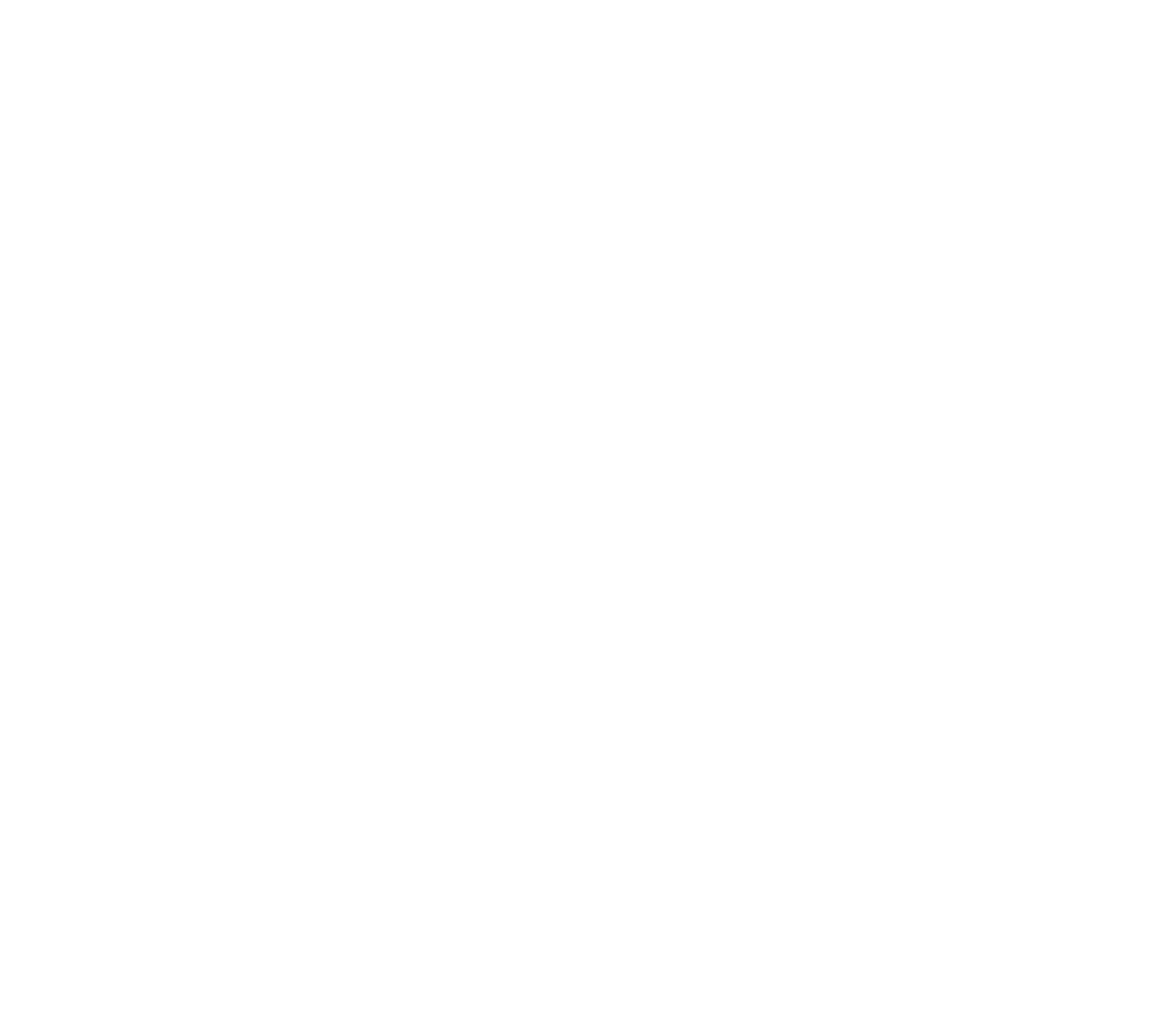
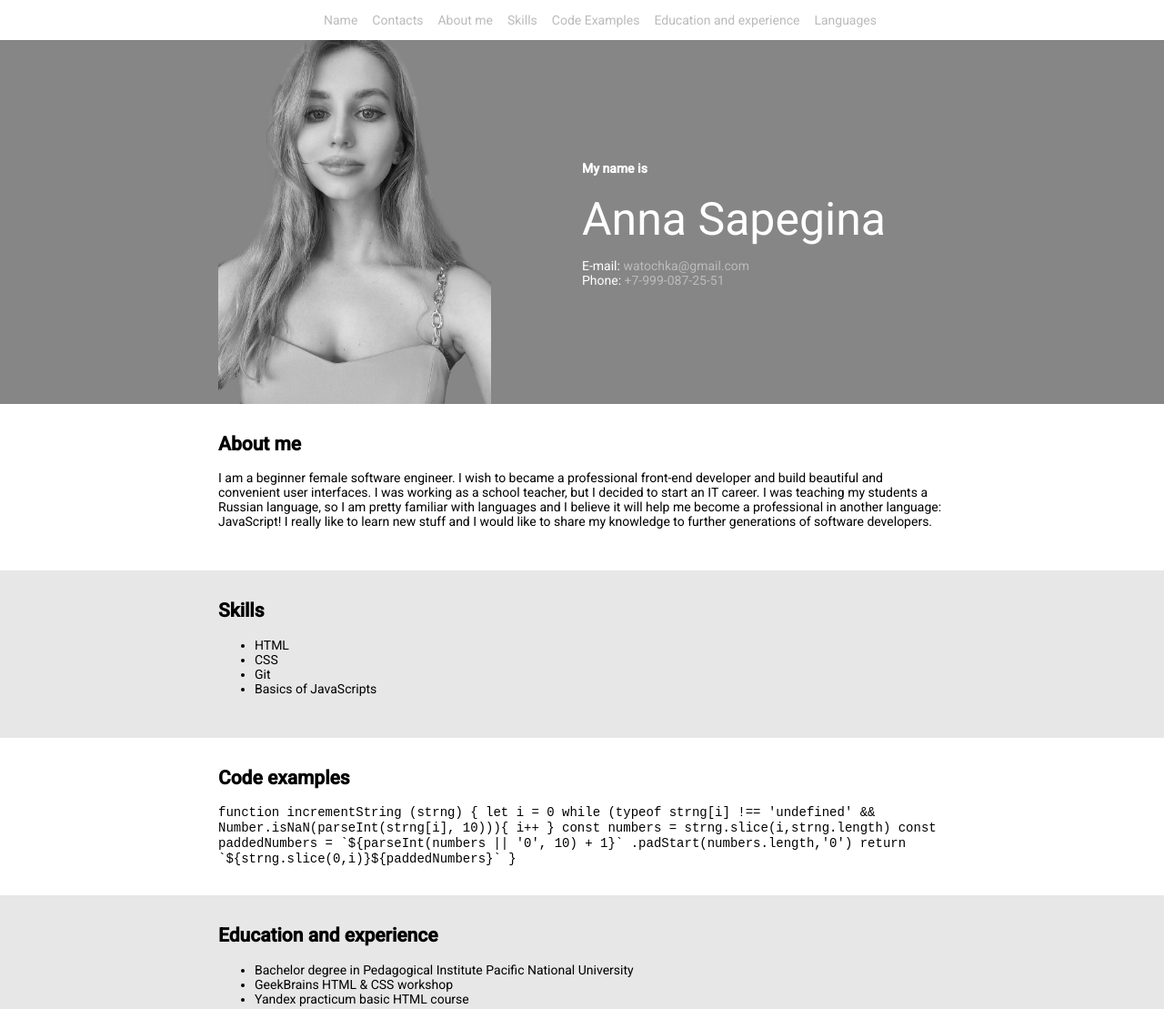
Before and after one commit to Waaatka/rsschool-cv, a plain HTML site: page index.html in a window 1280 px wide. Shown: the top 1109 px of the page at 91% size. Before the commit the page ends 800 px from the top, so only its background shows below. Drawn offline with Linux system fonts and the light colour scheme.

Commit message:
feat: basic cv markup

```diff
--- a/index.html
+++ b/index.html
@@ -3,7 +3,119 @@
 <head>
   <meta charset="UTF-8">
   <title>Title</title>
+  <link rel="preconnect" href="https://fonts.googleapis.com">
+  <link rel="preconnect" href="https://fonts.gstatic.com" crossorigin>
+  <link href="https://fonts.googleapis.com/css2?family=Roboto:wght@400;500&display=swap" rel="stylesheet">
+  <link rel="stylesheet" href="styles/styles.css">
 </head>
+
 <body>
+<header class="container">
+  <nav class="head-menu">
+    <ul>
+      <li>
+        <a href="">Name</a>
+      </li>
+      <li>
+        <a href="">Contacts</a>
+      </li>
+      <li>
+        <a href="">About me</a>
+      </li>
+      <li>
+        <a href="">Skills</a>
+      </li>
+      <li>
+        <a href="">Code Examples</a>
+      </li>
+      <li>
+        <a href="">Education and experience</a>
+      </li>
+      <li>
+        <a href="">Languages</a>
+      </li>
+    </ul>
+  </nav>
+</header>
+<main>
+  <section class="photo">
+    <article class="container">
+      <img src="./images/photo.png" alt="" height="400">
+      <div class="name">
+        <h4>My name is</h4>
+        <p>Anna Sapegina</p>
+        <ul>
+          <li>E-mail: <a href="mailto:watochka@gmail.com">watochka@gmail.com</a></li>
+          <li>Phone: <a href="tel:79990872551">+7-999-087-25-51</a></li>
+        </ul>
+      </div>
+    </article>
+  </section>
+  <section class="about">
+    <article class="container">
+      <h2>About me</h2>
+      <p>
+        I am a beginner female software engineer.
+        I wish to became a professional front-end developer and build
+        beautiful and convenient user interfaces.
+        I was working as a school teacher, but I decided to start
+        an IT career.
+        I was teaching my students a Russian language,
+        so I am pretty familiar with languages and
+        I believe it will help me become a professional in another
+        language: JavaScript! I really like to learn new stuff and
+        I would like to share my knowledge to further generations of
+        software developers.
+      </p>
+
+    </article>
+  </section>
+  <section class="skills">
+    <article class="container">
+      <h2>Skills</h2>
+      <ul>
+        <li>HTML</li>
+        <li>CSS</li>
+        <li>Git</li>
+        <li>Basics of JavaScripts</li>
+      </ul>
+    </article>
+  </section>
+  <section class="code-examples">
+    <article class="container">
+      <h2>Code examples</h2>
+      <code>function incrementString (strng) {
+        let i = 0
+        while (typeof strng[i] !== 'undefined' && Number.isNaN(parseInt(strng[i], 10))){
+        i++
+        }
+        const numbers = strng.slice(i,strng.length)
+        const paddedNumbers = `${parseInt(numbers || '0', 10) + 1}`
+        .padStart(numbers.length,'0')
+        return `${strng.slice(0,i)}${paddedNumbers}`
+        }
+      </code>
+    </article>
+  </section>
+  <section class="education">
+    <article class="container">
+      <h2>Education and experience</h2>
+      <ul>
+        <li>Bachelor degree in Pedagogical Institute Pacific National University</li>
+        <li>GeekBrains HTML & CSS workshop</li>
+        <li>Yandex practicum basic HTML course</li>
+      </ul>
+    </article>
+  </section>
+  <section class="lang">
+    <article class="container">
+      <h2>Languages</h2>
+      <ul>
+        <li>Russian: native</li>
+        <li>English: A2</li>
+      </ul>
+    </article>
+  </section>
+</main>
 </body>
 </html>
--- /dev/null
+++ b/styles/styles.css
@@ -0,0 +1,63 @@
+body, html {
+  padding: 0;
+  margin: 0;
+  font-family: Roboto, sans-serif;
+  font-size: 14px;
+}
+a {
+  color: #bbbbbb;
+  text-decoration: none;
+}
+a:hover {
+  text-decoration: underline;
+}
+h2 {
+  margin-top: 0;
+}
+main section{
+  background: #e7e7e7;
+  padding: 32px 0;
+}
+main section:nth-child(2n) {
+  background: none;
+}
+
+.container {
+  width: 800px;
+  margin: 0 auto;
+}
+
+.head-menu {
+  display: flex;
+  justify-content: center;
+}
+.head-menu ul {
+  display: flex;
+}
+.head-menu ul li {
+  display: block;
+  margin: 0 8px;
+}
+.photo {
+  height: 400px;
+  background: #868686;
+  padding: 0;
+}
+.photo article {
+  display: flex;
+  align-items: center;
+}
+.name {
+  margin-left: 100px;
+  color: white;
+}
+.name p {
+  font-size: 50px;
+  margin: 0;
+}
+.name ul {
+  padding: 0;
+}
+.name ul li {
+  display: block;
+}
```
Also changed, not shown: images/photo.png (added), images/rs_school_js.svg (added).
